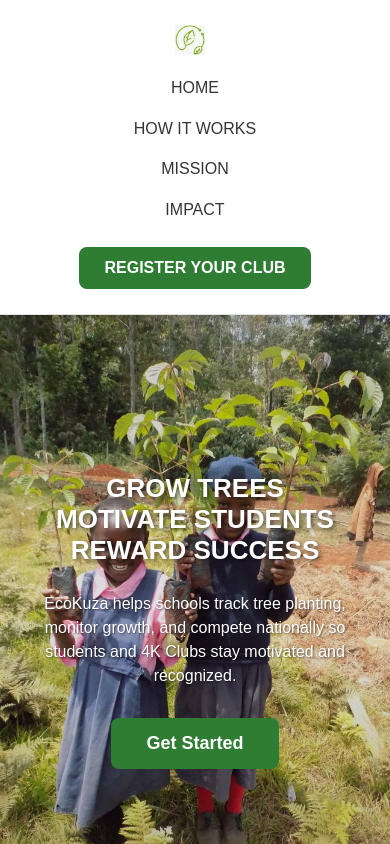
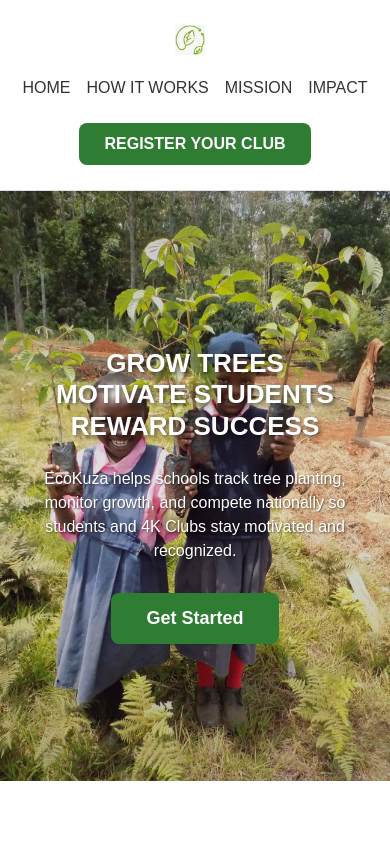
Before and after one commit to Sentinel-Hack/ecokuza, a React (Create React App) app in the folder frontend/: page / in a window 390 px wide. Shown: the top 844 px of the page. Built offline with nearby package versions, Linux system fonts and the light colour scheme.

Commit message:
Initial commit3

```diff
--- a/frontend/src/App.css
+++ b/frontend/src/App.css
@@ -494,10 +494,12 @@
   }
 
   .nav-links {
-    flex-direction: column;
-    gap: 20px;
+    flex-direction: row;
+    flex-wrap: wrap;
+    gap: 16px 24px;
     text-align: center;
     width: 100%;
+    justify-content: center;
   }
 
   .nav-links a {
@@ -701,7 +703,10 @@
   }
 
   .nav-links {
-    gap: 15px;
+    flex-direction: row;
+    flex-wrap: wrap;
+    gap: 12px 16px;
+    justify-content: center;
   }
 
   .nav-links a {
```
